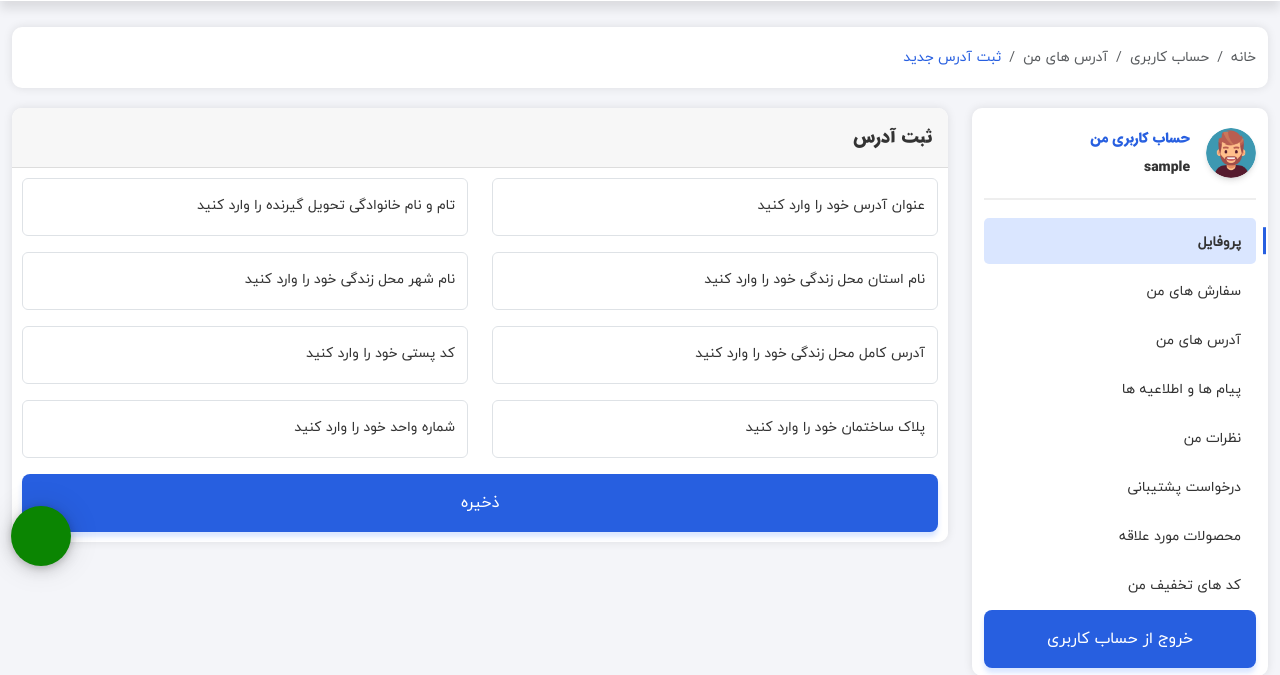
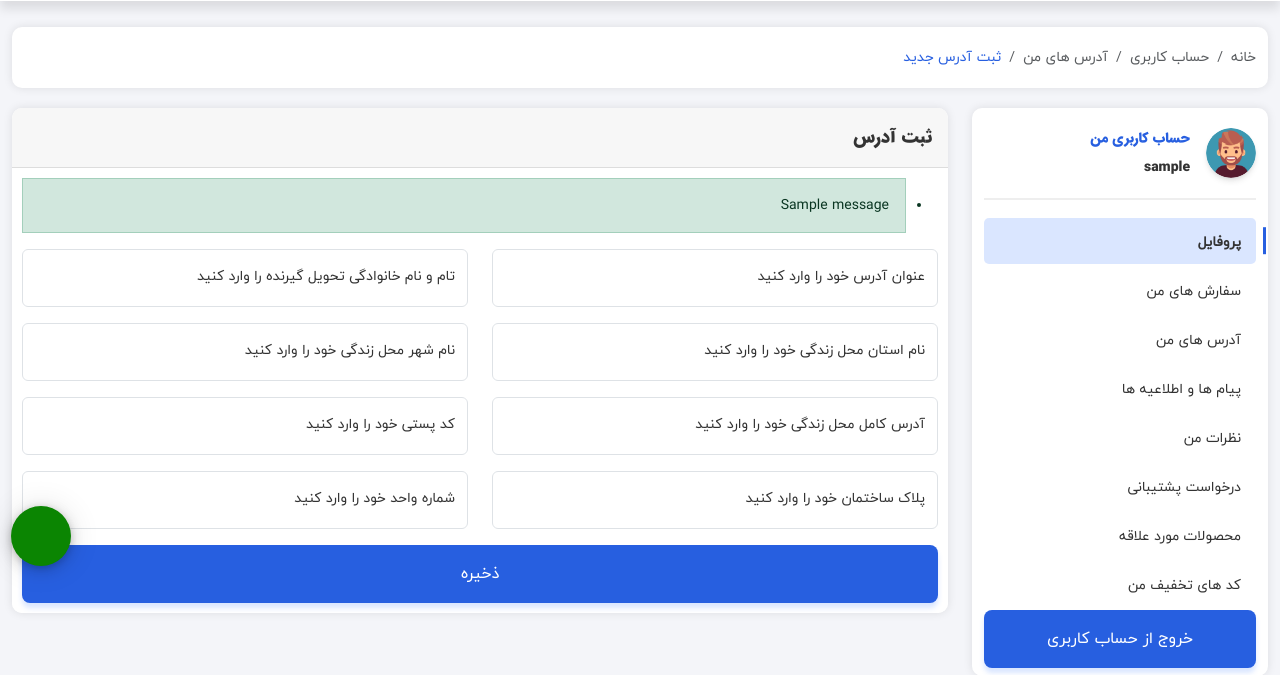
Before and after one commit to Rshmm/online_shop, a Django app: page /createaddress/ in a window 1280 px wide. Shown: the part 152-827 px from the top of the page. Run offline with Django 5.2, Linux system fonts and the light colour scheme; a user stored in the database is signed in; tables that the repository leaves empty hold one stand-in row (values such as "Sample post"); one stand-in notice (Sample message) is shown; some libraries are stand-ins or nearby versions.

Commit message:
اضافه کردن تگ مسیج به فرانت اضافه کردن آدرس

```diff
--- a/user/templates/address-create.html
+++ b/user/templates/address-create.html
@@ -734,6 +734,13 @@
                                     </div>
                                 </div>
                                 <div class="ui-box-item-desc">
+                                    {% if messages %}
+                                    <ul class="messages">
+                                        {% for message in messages %}
+                                        <li{% if message.tags %} class="alert {{ message.tags }}"{% endif %}>{{ message }}</li>
+                                        {% endfor %}
+                                    </ul>
+                                    {% endif %}
                                     <form method="post">
                                         <div class="row">
                                             <div class="col-md-6">
```
